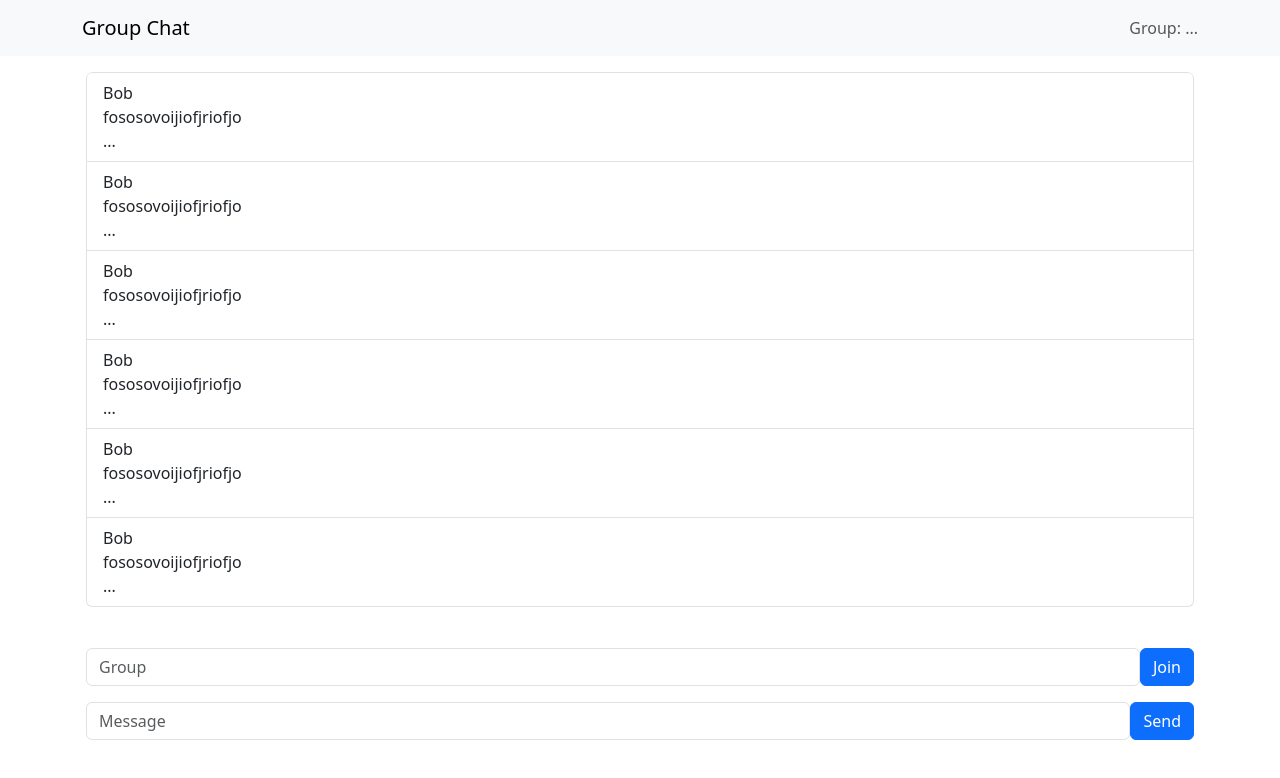
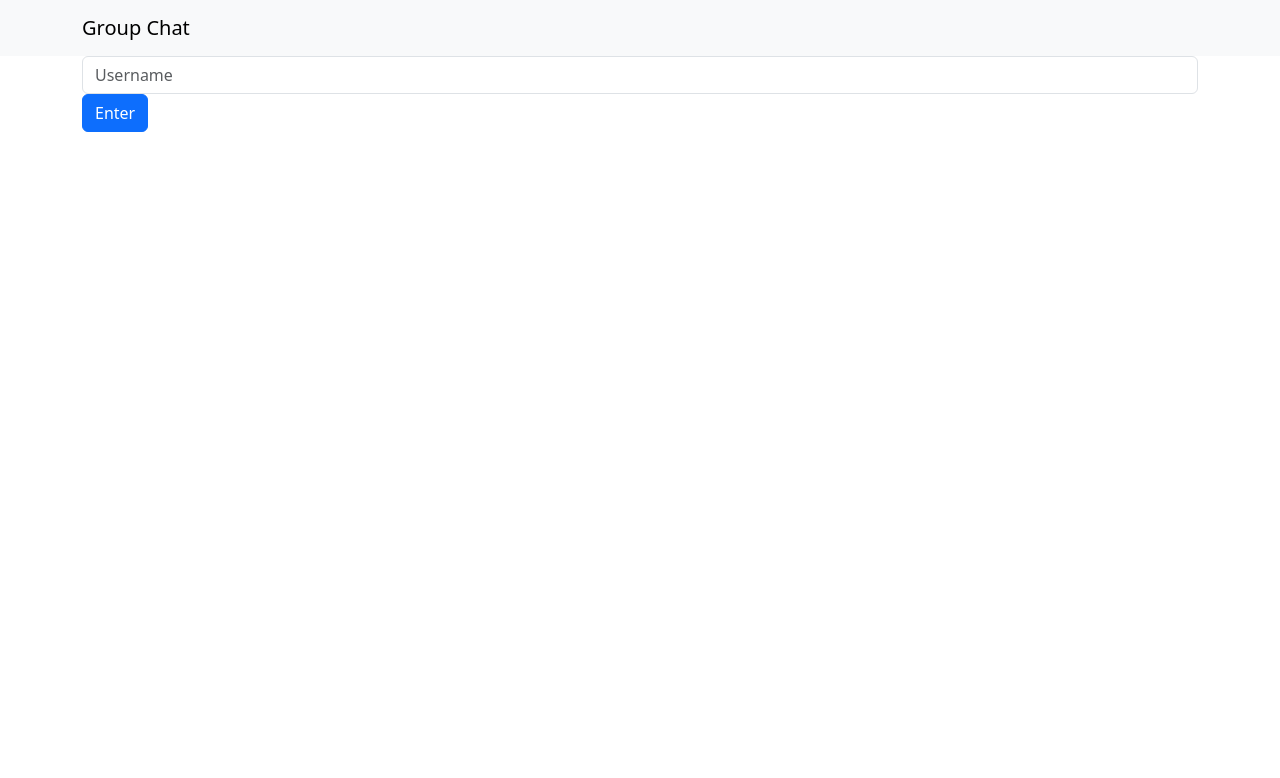
Before and after one commit to cyoung-sudo/group-chat-app-client, a React (Vite) app: page / in a window 1280 px wide. Shown: the top 778 px of the page. Built offline with nearby package versions, Linux system fonts and the light colour scheme.

Commit message:
added username form

```diff
--- a/src/App.jsx
+++ b/src/App.jsx
@@ -1,17 +1,30 @@
 import './App.scss';
+// React
+import { useState } from "react";
 // Components
 import Container from 'react-bootstrap/Container';
 import NavigationBar from "./components/navigation/NavigationBar";
+import UsernameForm from "./components/forms/UsernameForm";
 import MessagesDisplay from "./components/displays/MessagesDisplay";
 import GroupForm from "./components/forms/GroupForm";
 import MessageForm from "./components/forms/MessageForm";
 
 function App() {
+  const [username, setUsername] = useState(null);
+
   return (
     <div id="app">
-      <NavigationBar/>
+      <NavigationBar username={username}/>
 
       <Container id="app-content">
+        {!username &&
+          <div id="usernameForm-wrapper">
+            <UsernameForm setUsername={setUsername}/>
+          </div>
+        }
+
+        {username &&
+          <>
             <div id="messagesDisplay-wrapper">
               <MessagesDisplay/>
             </div>
@@ -23,6 +36,8 @@ function App() {
             <div id="messageForm-wrapper">
               <MessageForm/>
             </div>
+          </>
+        }
       </Container>
     </div>
   )
--- a/src/App.scss
+++ b/src/App.scss
@@ -1,7 +1,3 @@
-#app-content {
-  padding: 0 1rem 0 1rem;
-}
-
 #messagesDisplay-wrapper {
   height: 70vh;
   margin-top: 1rem;
--- /dev/null
+++ b/src/components/forms/UsernameForm.jsx
@@ -0,0 +1,32 @@
+import "./UsernameForm.scss";
+// React
+import { useState } from "react";
+// Bootstrap
+import Form from 'react-bootstrap/Form';
+import Button from 'react-bootstrap/Button';
+
+const UsernameForm = ({ setUsername }) => {
+  const [name, setName] = useState("");
+
+  const submitName = e => {
+    e.preventDefault();
+    setUsername(name);
+  }
+
+  return (
+    <Form id="usernameForm" onSubmit={submitName}>
+      <Form.Group>
+        <Form.Control
+          onChange={e => setName(e.target.value)}
+          type="text"
+          placeholder="Username" />
+      </Form.Group>
+
+      <Button variant="primary" type="submit">
+        Enter
+      </Button>
+    </Form>
+  );
+};
+
+export default UsernameForm;
--- a/src/components/navigation/NavigationBar.jsx
+++ b/src/components/navigation/NavigationBar.jsx
@@ -1,16 +1,26 @@
 import "./NavigationBar.scss";
 // Bootstrap
 import Container from 'react-bootstrap/Container';
+import Nav from 'react-bootstrap/Nav';
 import Navbar from 'react-bootstrap/Navbar';
 
-const NavigationBar = () => {
+const NavigationBar = ({ username }) => {
   return (
     <Navbar expand="lg" className="bg-body-tertiary">
       <Container>
         <Navbar.Brand>Group Chat</Navbar.Brand>
-        <Navbar.Text className="justify-content-end">
-          Group: ...
-        </Navbar.Text>
+
+        {username &&
+          <>
+            <Navbar.Toggle aria-controls="basic-navbar-nav" />
+            <Navbar.Collapse id="basic-navbar-nav" className="justify-content-end">
+              <Nav id="nav-info" className="justify-content-end">
+                <div>Username: {username}</div>
+                <div>Group: ...</div>
+              </Nav>
+            </Navbar.Collapse>
+          </>
+        }
       </Container>
     </Navbar>
   );
--- a/src/components/navigation/NavigationBar.scss
+++ b/src/components/navigation/NavigationBar.scss
@@ -0,0 +1,6 @@
+#nav-info {
+  > div {
+    margin-left: 1rem;
+    font-weight: 300;
+  }
+}
```
Also changed, not shown: src/components/forms/UsernameForm.scss (added). Lines whose indentation alone changed are shown as unchanged.
